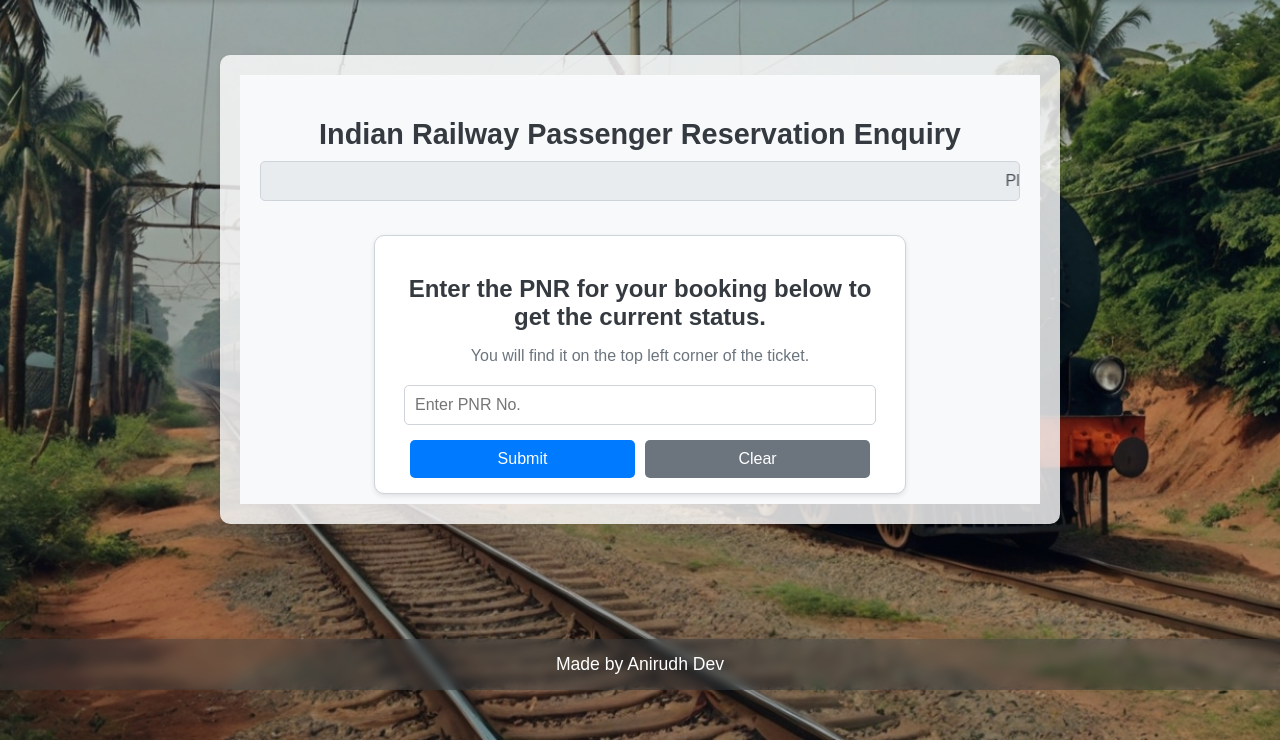
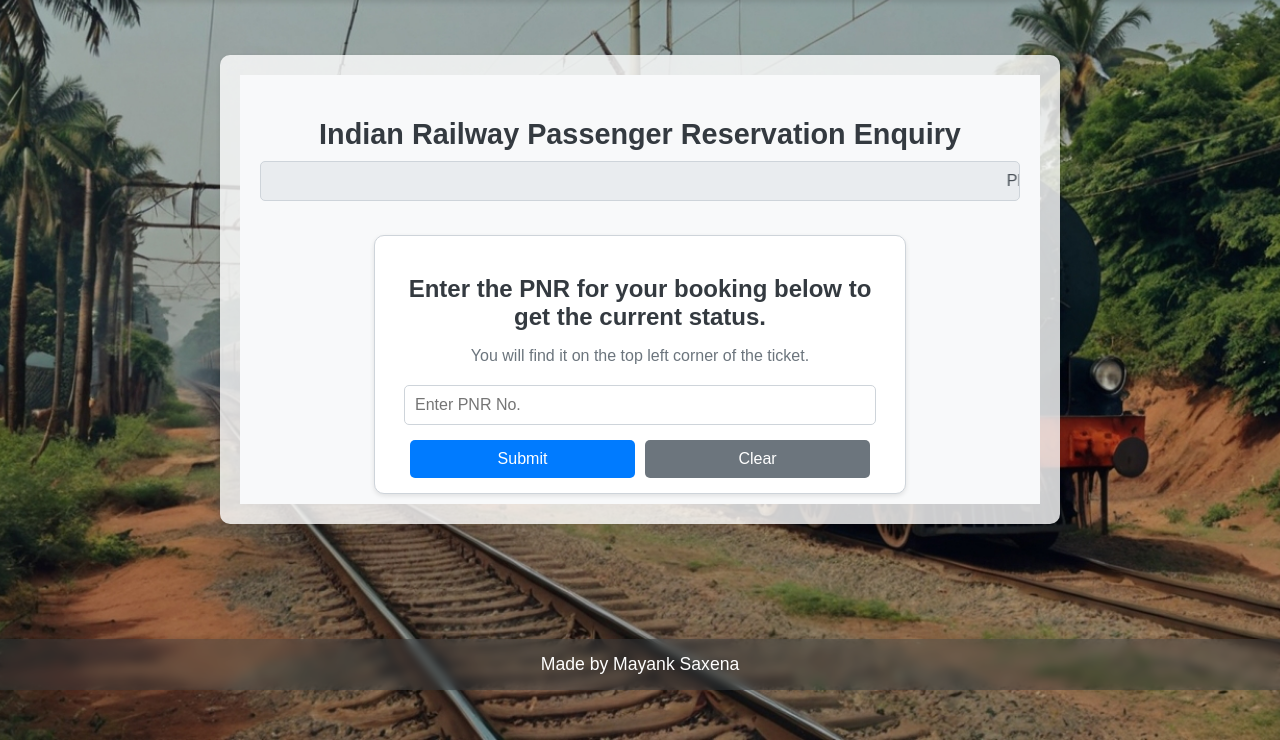
Before and after one commit to devilanirudh/indian_railway_project, a Django app: page / in a window 1280 px wide. Shown: the part 60-800 px from the top of the page. Run offline with Django 4.2, Linux system fonts and the light colour scheme; parts of the project's set-up code (start-up, migrations or seed data) failed here and were passed over.

Commit message:
Update main.html

```diff
--- a/quotes/templates/main.html
+++ b/quotes/templates/main.html
@@ -68,7 +68,7 @@
             {% endblock %}
         </main>
         <footer>
-            <p style="margin: 0;">Made by Anirudh Dev</p>
+            <p style="margin: 0;">Made by Mayank Saxena</p>
         </footer>
     </div>
 </body>
```
